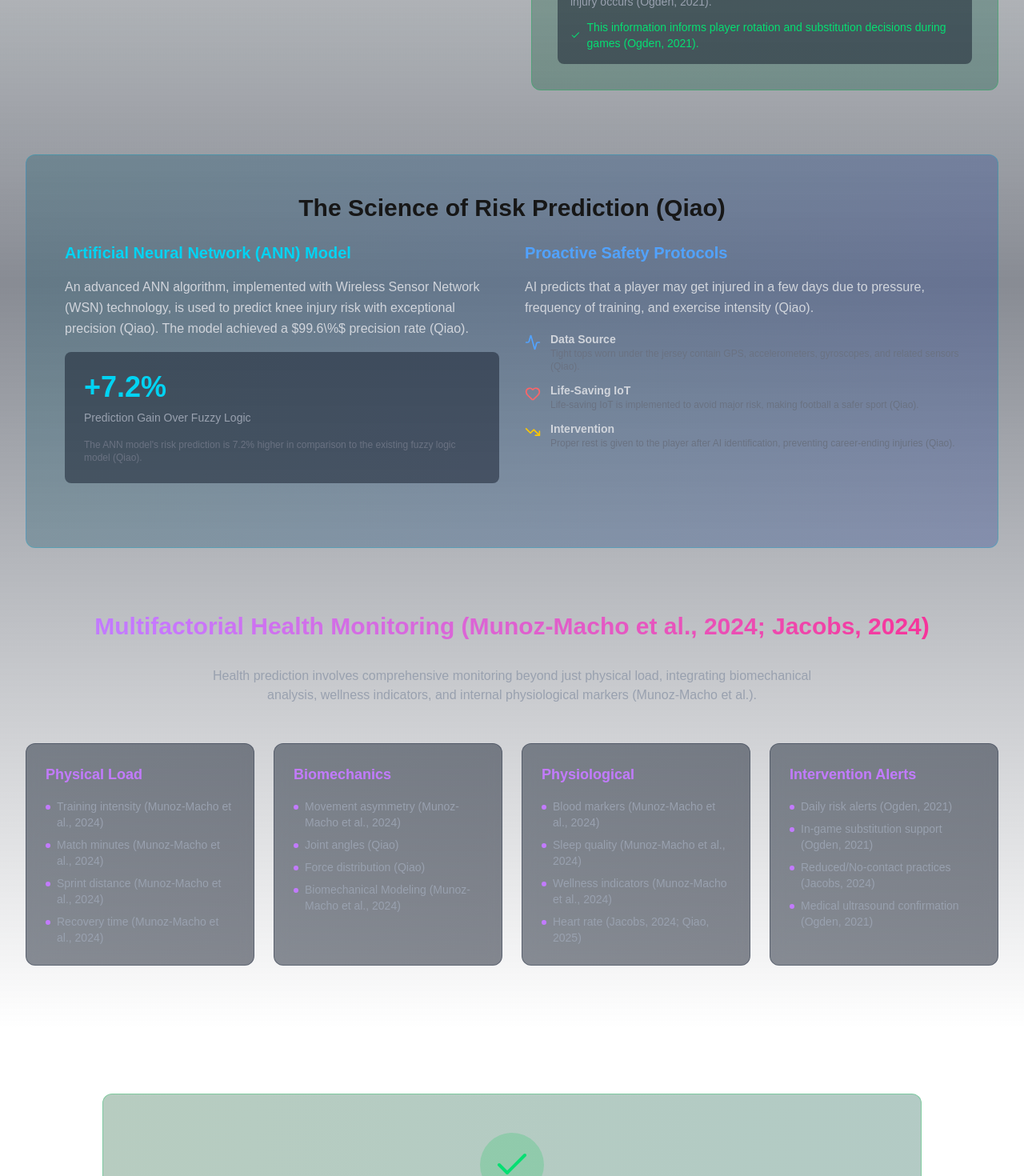
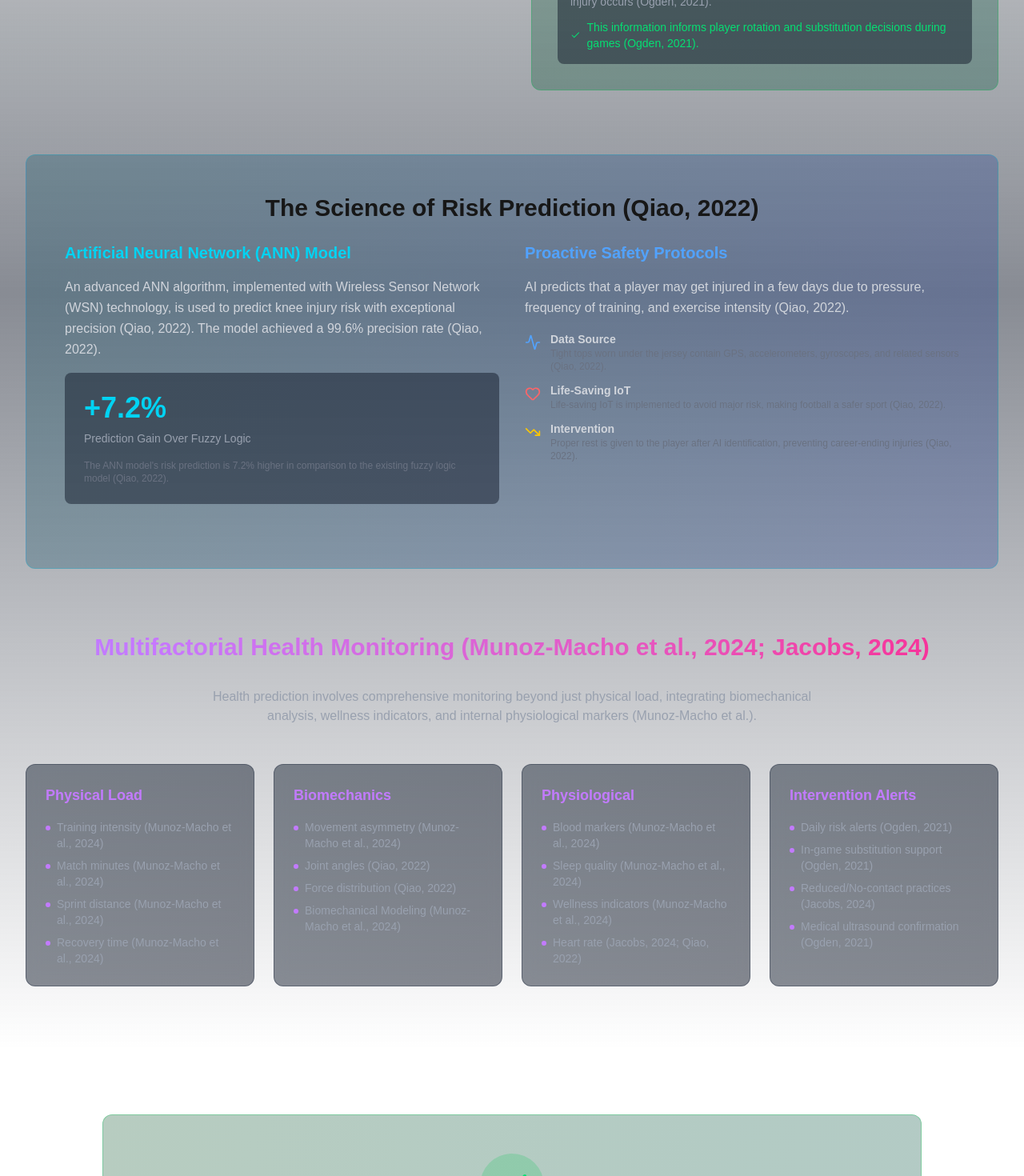
Before and after one commit to msallou/english-final, a Next.js app: page /health in a window 1280 px wide. Shown: the part 1330-2800 px from the top of the page at 80% size. Built offline with nearby package versions, Linux system fonts and the light colour scheme.

Commit message:
performance, home, and health done

```diff
--- a/app/health/page.tsx
+++ b/app/health/page.tsx
@@ -11,7 +11,7 @@ const Health = () => {
   // Mapping Source names to be used in the JSX (matching your annotated bibliography)
   const sourceMapping = {
     ESPN: "Ogden, 2021", // Source 2
-    Qiao: "Qiao, 2025", // Source 10
+    Qiao: "Qiao, 2022", // Source 10
     Jacobs: "Jacobs, 2024", // Source 1
     Munoz: "Munoz-Macho et al., 2024", // Source 7
   };
@@ -67,8 +67,8 @@ const Health = () => {
       category: "Biomechanics",
       items: [
         "Movement asymmetry (Munoz-Macho et al., 2024)",
-        "Joint angles (Qiao)",
-        "Force distribution (Qiao)",
+        "Joint angles (Qiao, 2022)",
+        "Force distribution (Qiao, 2022)",
         "Biomechanical Modeling (Munoz-Macho et al., 2024)",
       ],
     },
@@ -79,7 +79,7 @@ const Health = () => {
         "Blood markers (Munoz-Macho et al., 2024)",
         "Sleep quality (Munoz-Macho et al., 2024)",
         "Wellness indicators (Munoz-Macho et al., 2024)",
-        "Heart rate (Jacobs, 2024; Qiao, 2025)",
+        "Heart rate (Jacobs, 2024; Qiao, 2022)",
       ],
     },
     // Source 2: Zone7 Alerts / Source 1: Reduced Practice
@@ -170,7 +170,7 @@ const Health = () => {
                     <p className="text-gray-400 text-sm">
                       A depleted squad can lead to negative results, costing the
                       coach their job (Ogden, 2021). Long-term injuries can end
-                      a player&apos;s career (Qiao). Preventing injuries is
+                      a player&apos;s career (Qiao, 2022). Preventing injuries is
                       arguably the most important challenge facing any coach in
                       the pursuit of marginal gains (Ogden, 2021).
                     </p>
@@ -241,7 +241,7 @@ const Health = () => {
 
           <div className="bg-linear-to-r from-cyan-900/30 to-blue-900/30 border border-cyan-500/30 rounded-xl p-12 mb-20">
             <h2 className="text-3xl font-bold mb-6 text-center">
-              The Science of Risk Prediction (Qiao)
+              The Science of Risk Prediction (Qiao, 2022)
             </h2>
 
             <div className="grid md:grid-cols-2 gap-8 mb-8">
@@ -252,8 +252,8 @@ const Health = () => {
                 <p className="text-gray-300 leading-relaxed mb-4">
                   An advanced ANN algorithm, implemented with Wireless Sensor
                   Network (WSN) technology, is used to predict knee injury risk
-                  with exceptional precision (Qiao). The model achieved a
-                  $99.6\%$ precision rate (Qiao).
+                  with exceptional precision (Qiao, 2022). The model achieved a
+                  99.6% precision rate (Qiao, 2022).
                 </p>
                 <div className="bg-gray-900/50 rounded-lg p-6">
                   <div className="text-4xl font-bold text-cyan-400 mb-2">
@@ -264,7 +264,7 @@ const Health = () => {
                   </div>
                   <p className="text-xs text-gray-500">
                     The ANN model&apos;s risk prediction is 7.2% higher in
-                    comparison to the existing fuzzy logic model (Qiao).
+                    comparison to the existing fuzzy logic model (Qiao, 2022).
                   </p>
                 </div>
               </div>
@@ -276,7 +276,7 @@ const Health = () => {
                 <p className="text-gray-300 leading-relaxed mb-4">
                   AI predicts that a player may get injured in a few days due to
                   pressure, frequency of training, and exercise intensity
-                  (Qiao).
+                  (Qiao, 2022).
                 </p>
                 <div className="space-y-3">
                   <div className="flex items-start space-x-3">
@@ -290,7 +290,7 @@ const Health = () => {
                       </div>
                       <div className="text-xs text-gray-500">
                         Tight tops worn under the jersey contain GPS,
-                        accelerometers, gyroscopes, and related sensors (Qiao).
+                        accelerometers, gyroscopes, and related sensors (Qiao, 2022).
                       </div>
                     </div>
                   </div>
@@ -302,7 +302,7 @@ const Health = () => {
                       </div>
                       <div className="text-xs text-gray-500">
                         Life-saving IoT is implemented to avoid major risk,
-                        making football a safer sport (Qiao).
+                        making football a safer sport (Qiao, 2022).
                       </div>
                     </div>
                   </div>
@@ -318,7 +318,7 @@ const Health = () => {
                       <div className="text-xs text-gray-500">
                         Proper rest is given to the player after AI
                         identification, preventing career-ending injuries
-                        (Qiao).
+                        (Qiao, 2022).
                       </div>
                     </div>
                   </div>
@@ -401,7 +401,7 @@ const Health = () => {
                   Proactive
                 </div>
                 <div className="text-sm text-gray-400">
-                  Risk Management (Qiao)
+                  Risk Management (Qiao, 2022)
                 </div>
               </div>
             </div>
--- a/app/page.tsx
+++ b/app/page.tsx
@@ -39,7 +39,7 @@ export default function Home() {
       description: `Predictive injury modeling using deep learning. Getafe achieved a 66% reduction in non-contact injuries (Ogden, 2021).`,
       color: "from-green-500 to-emerald-500",
       stat: "99.6%",
-      statLabel: `Prediction Precision (Qiao)`,
+      statLabel: `Prediction Precision (Qiao, 2022)`,
       url: "/health",
     },
     {
```
